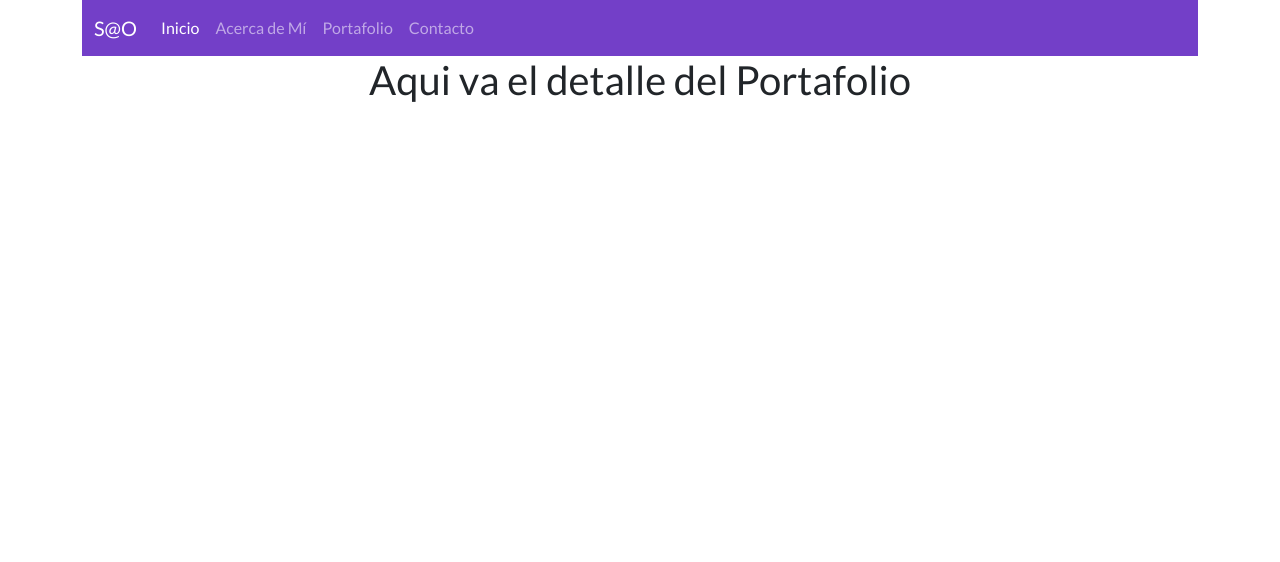
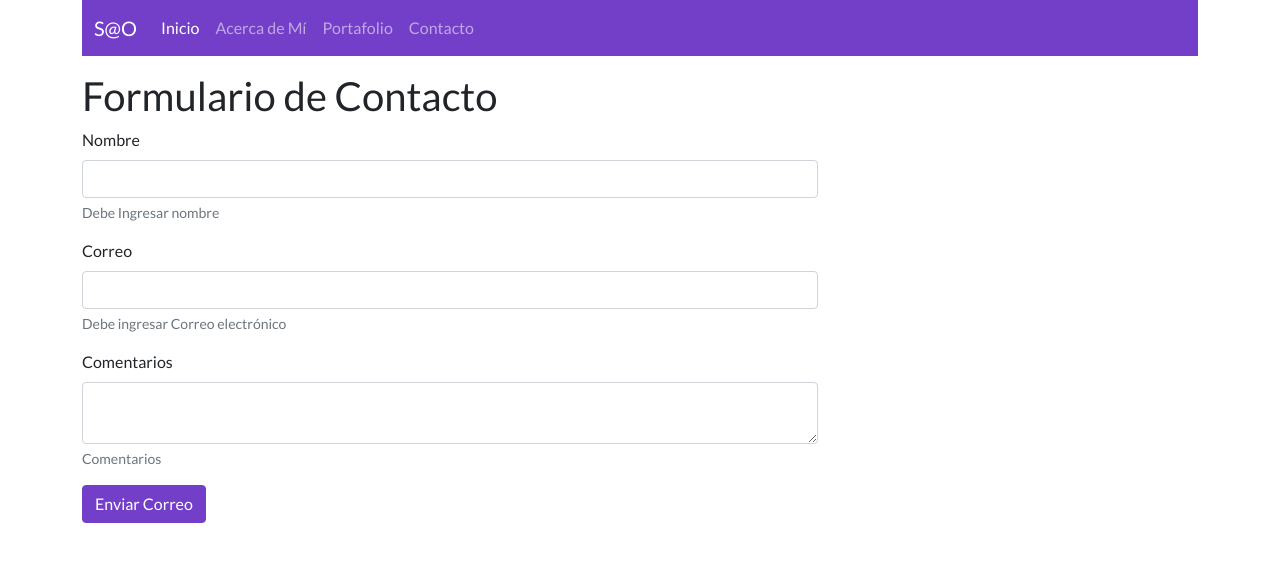
Before and after one commit to saranda40/Portfolio, a website: page Contacto.html in a window 1280 px wide. Drawn offline with Linux system fonts and the light colour scheme.

Commit message:
act linux
Act 140622

```diff
--- a/Contacto.html
+++ b/Contacto.html
@@ -41,8 +41,39 @@
         </nav>
     </div>
 
-     <div class="container d-flex align-items-center justify-content-center alto-100">
-           <h1>Aqui va el detalle del Portafolio</h1>
+     <div class="container my-3 alto-100">
+         <div class="row">
+            <div class="col-12">
+                <h1>Formulario de Contacto</h1>
+            </div>
         </div>
+
+        <div class="row">
+            <div class="col-8">
+                <form>
+                    <div class="mb-3">
+                      <label for="Nombre" class="form-label">Nombre</label>
+                      <input type="text" class="form-control" id="Nombre" aria-describedby="nombrelHelp">
+                      <div id="nombrelHelp" class="form-text">Debe Ingresar nombre</div>
+                    </div>
+                    <div class="mb-3">
+                      <label for="Email" class="form-label">Correo</label>
+                      <input type="email" class="form-control" id="Email" aria-describedby="emailHelp">
+                      <div id="emailHelp" class="form-text">Debe ingresar Correo electrónico</div>
+                    </div>
+                    <div class="mb-3">
+                        <label for="comentarios" class="form-label">Comentarios</label>
+                        <textarea class="form-control"></textarea>
+                        <div id="emailHelp" class="form-text">Comentarios</div>
+                      </div>
+
+                    <button type="submit" class="btn btn-primary">Enviar Correo</button>
+                  </form>
+            </div>
+            <div class="col-4">
+
+            </div>
+        </div>
+     </div>
 </body>
 </html>
```
Also changed, not shown: Portafolio.html (indentation only).
